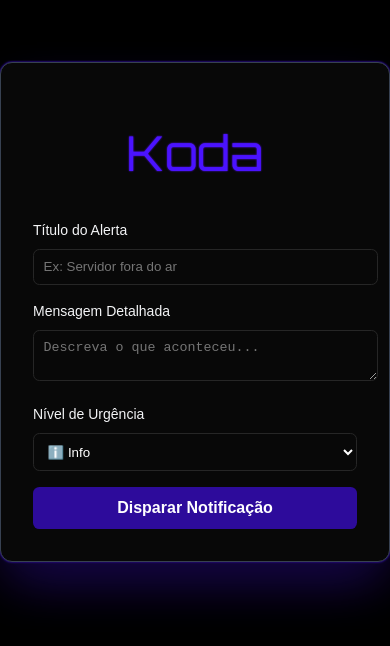
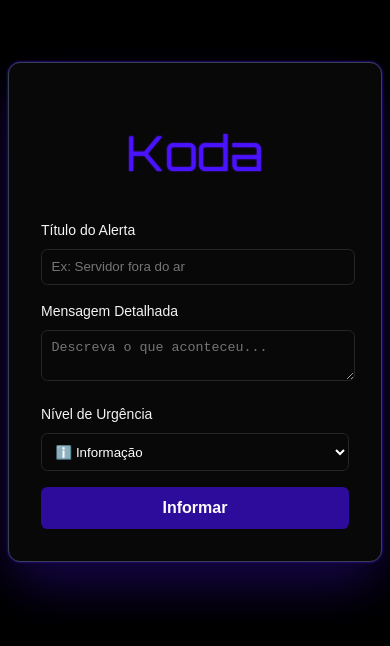
Before and after one commit to Paulo-Souza-SN/Microservico-de-Notificacoes, a React (Vite) app in the folder web/: page / in a window 390 px wide. Shown: the part 110-756 px from the top of the page. Built offline with nearby package versions, Linux system fonts and the light colour scheme.

Commit message:
alterações para ui mobile mais responsiva

```diff
--- a/web/src/App.css
+++ b/web/src/App.css
@@ -1,9 +1,14 @@
 @import url('https://fonts.googleapis.com/css2?family=IBM+Plex+Serif:ital,wght@0,100;0,200;0,300;0,400;0,500;0,600;0,700;1,100;1,200;1,300;1,400;1,500;1,600;1,700&family=Montserrat:ital,wght@0,100..900;1,100..900&family=Orbitron:wght@400..900&family=Yeseva+One&display=swap');
 
+body{
+  background-color: #000000; /* Cinza bem escuro */
+  height: 100vh;
+  width: 100vw;
+}
 
 #root{
   min-height: 100vh;
-  min-width: 100%;
+  min-width: 100vw;
   background-color: #000000; /* Cinza bem escuro */
   color: #f3f4f6;
   display: flex;
@@ -15,10 +20,12 @@
 .card {
   background-color: #080808;
   padding: 2rem;
+  margin: 0 8px;
   border-radius: 12px;
   box-shadow: 0 25px 50px -12px rgba(0, 0, 0, 0.5);
   width: 100%;
   max-width: 400px;
+  min-width: 10%;
   border: 1px solid #374151;
   filter: drop-shadow(0px 0px 1px #4a13ff);
 }
@@ -54,6 +61,14 @@ input, textarea, select {
   outline: none;
   transition: 0.2s ease-in;
 }
+input{
+  width: 95%;
+}
+textarea{
+  width: 95%;
+  min-width: 10%;
+  max-width: 95%;
+}
 
 input:focus, textarea:focus {
   border-color: #4a13ff;
--- a/web/src/App.tsx
+++ b/web/src/App.tsx
@@ -66,14 +66,14 @@ function App() {
           <div className="form-group">
             <label>Nível de Urgência</label>
             <select value={level} onChange={e => setLevel(e.target.value)}>
-              <option value="Info">ℹ️ Info</option>
-              <option value="WARNING">⚠️ Warning</option>
-              <option value="CRITICAL">🚨 Critical</option>
+              <option value="Info">ℹ️ Informação</option>
+              <option value="WARNING">⚠️ Perigo</option>
+              <option value="CRITICAL">🚨 Crítico</option>
             </select>
           </div>
 
           <button type="submit" disabled={loading}>
-            {loading ? 'Processando...' : 'Disparar Notificação'}
+            {loading ? 'Processando...' : 'Informar'}
           </button>
 
           {status && <div className="status-msg">{status}</div>}
```
